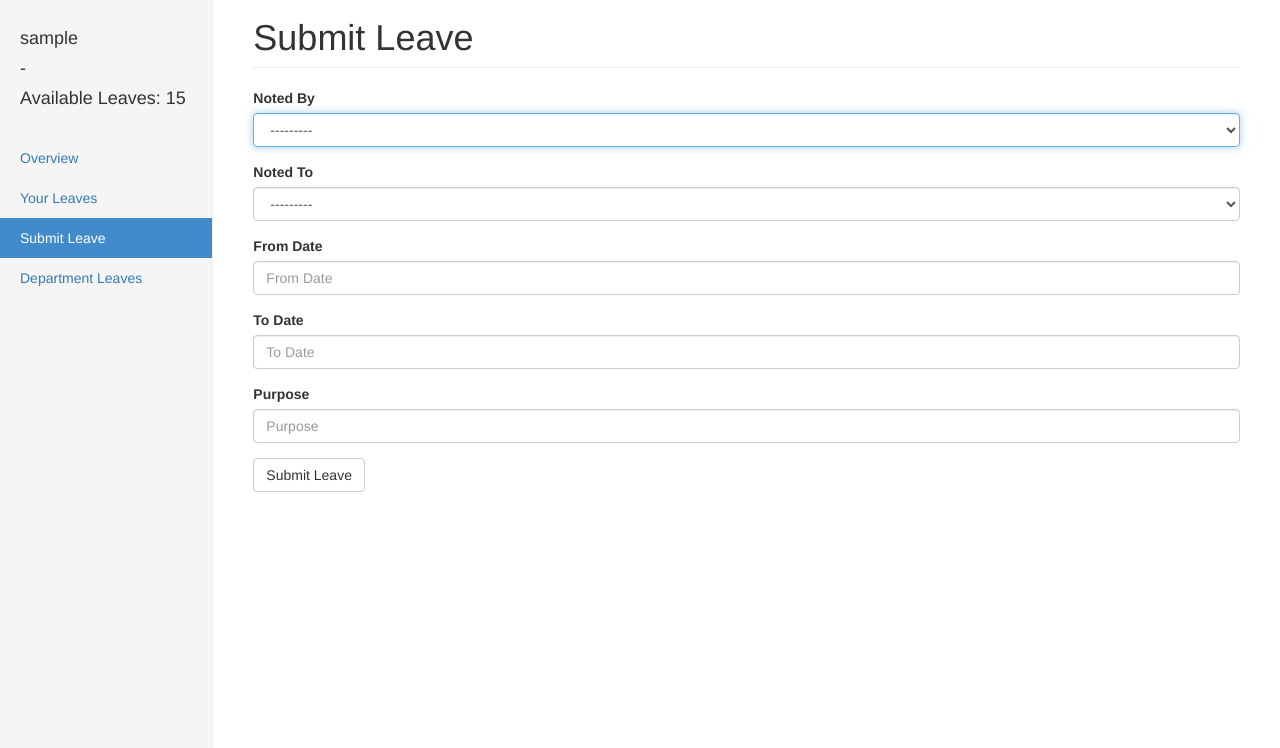
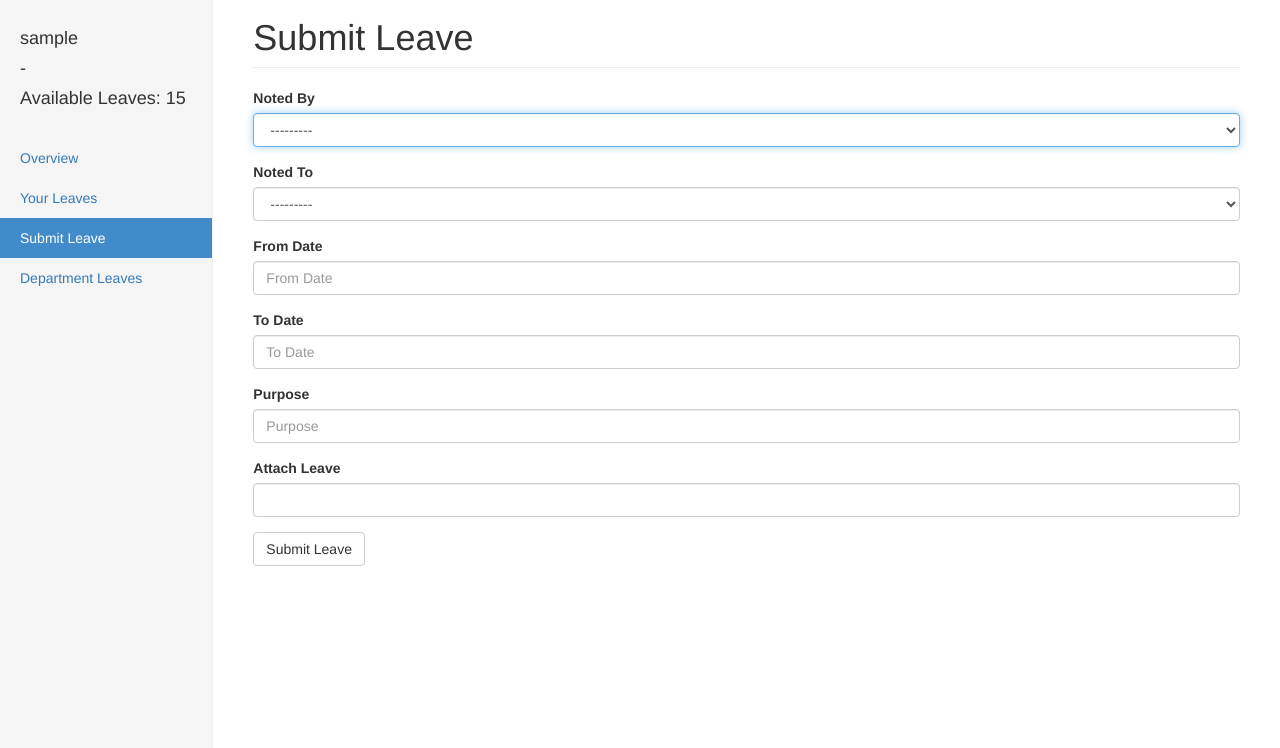
Before and after one commit to Anupam-dagar/Leave-management-portal, a Django app: page /submit/ in a window 1280 px wide. Shown: the part 52-800 px from the top of the page. Run offline with Django 3.2, Linux system fonts and the light colour scheme; the visitor is signed in with stand-in values (Sample User, id 1); data comes from the database, SQL or seed files in the repository; some libraries are stand-ins or nearby versions.

Commit message:
Add image upload via cloudinary.

```diff
--- a/hpgcl/settings.py
+++ b/hpgcl/settings.py
@@ -39,6 +39,7 @@
     'django.contrib.messages',
     'django.contrib.staticfiles',
     'widget_tweaks',
+    'cloudinary',
     'leave',
 ]
 
--- a/leave/forms.py
+++ b/leave/forms.py
@@ -23,4 +23,4 @@
 
     class Meta:
         model = Leave
-        fields = ('noted_by', 'from_date', 'to_date', 'purpose', 'noted_to')
+        fields = ('noted_by', 'from_date', 'to_date', 'purpose', 'noted_to', 'leave_image')
--- a/leave/models.py
+++ b/leave/models.py
@@ -1,5 +1,6 @@
 from django.db import models
 from django.contrib.auth.models import AbstractUser
+from cloudinary.models import CloudinaryField
 
 class User(AbstractUser):
     DESIGNATION_CHOICES = (
@@ -43,6 +44,7 @@
     purpose = models.CharField(max_length=1200, blank=False, null=False)
     approval = models.BooleanField(default=False, blank=False, null=False)
     noted_to = models.ForeignKey(User, on_delete=models.CASCADE, related_name='%(class)s_notedto', blank=True, null=True)
+    leave_image = CloudinaryField('image')
 
     def __str__(self):
         return self.employee.first_name + ': ' + str(self.from_date) + ' - ' + str(self.to_date)
--- a/leave/templates/leave/department_leaves.html
+++ b/leave/templates/leave/department_leaves.html
@@ -47,6 +47,7 @@
                             <th>Noted By</th>
                             <th>Sanctioned By</th>
                             <th>Approval Status</th>
+                            <th>Download Leave</th>
                         </tr>
                     </thead>
                     <tbody>
@@ -86,6 +87,7 @@
                                 </form>
                                 {% endif %}
                             </td>
+                            <td><a href="{{ leave.leave_image.build_url }}">Download</a></td>
                         </tr>
                         {% endfor %}
                     </tbody>
--- a/leave/templates/leave/submit_leave.html
+++ b/leave/templates/leave/submit_leave.html
@@ -1,4 +1,4 @@
-{% extends "leave/base.html" %} {% load staticfiles %} {% load widget_tweaks %}
+{% extends "leave/base.html" %} {% load cloudinary %} {% load staticfiles %} {% load widget_tweaks %}
 {% block title %} Submit Leave {% endblock %}
 {% block content %}
 <div class="container-fluid">
@@ -33,11 +33,11 @@
         </div>
         <div class="col-sm-9 col-sm-offset-3 col-md-10 col-md-offset-2 main">
             <h1 class="page-header">Submit Leave</h1>
-            <form method="post">
+            <form method="post" enctype="multipart/form-data">
                 {% csrf_token %}
                 <div class="form-group">
                     <label for="notedto">Noted By</label>
-                    {% render_field form.noted_by class="form-control" id="notedto" placeholder="Leave noted to" autofocus="true" %}
+                    {% render_field form.noted_by class="form-control" id="notedby" placeholder="Leave noted to" autofocus="true" %}
                 </div>
                 <div class="form-group">
                     <label for="notedto">Noted To</label>
@@ -54,6 +54,10 @@
                 <div class="form-group">
                     <label for="purpose">Purpose</label>
                     {% render_field form.purpose class="form-control" id="purpose" placeholder="Purpose" %}
+                </div>
+                <div class="form-group">
+                    <label for="leave_image">Attach Leave</label>
+                    {% render_field form.leave_image class="form-control" id="leave_image" %}
                 </div>
                 <button type="submit" class="btn btn-default">Submit Leave</button>
             </form>
--- a/leave/templates/leave/your_leaves.html
+++ b/leave/templates/leave/your_leaves.html
@@ -45,6 +45,7 @@
                             <th>Noted By</th>
                             <th>Sanctioned By</th>
                             <th>Approval Status</th>
+                            <th>Download Leave</th>
                         </tr>
                     </thead>
                     <tbody>
@@ -64,6 +65,7 @@
                             {% else %}
                             <td>Approved</td>
                             {% endif %}
+                            <td><a href="{{ leave.leave_image.build_url }}">Download</a></td>
                         </tr>
                         {% endfor %}
                     </tbody>
--- a/leave/views.py
+++ b/leave/views.py
@@ -18,7 +18,7 @@
     if request.user.is_authenticated():
         if request.method == "POST":
             noted_by = User.objects.get(pk=request.POST.get('noted_by'))
-            form = LeaveForm(request.user, request.method, data=request.POST)
+            form = LeaveForm(request.user, request.method, data=request.POST, files=request.FILES)
             if form.is_valid():
                 form_data = form.save(commit=False)
                 form_data.employee = request.user
```
Also changed, not shown: leave/migrations/0009_leave_leave_image.py (added), leave/migrations/0010_auto_20181223_1957.py (added).
